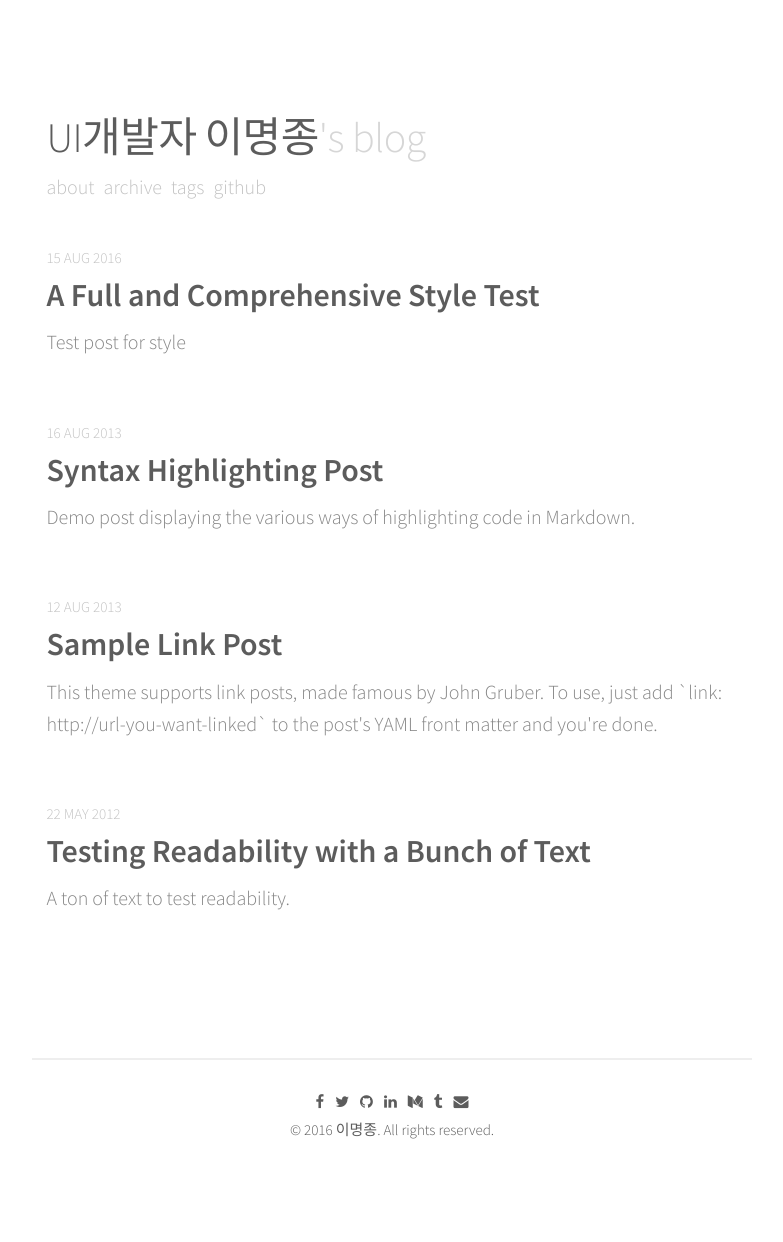
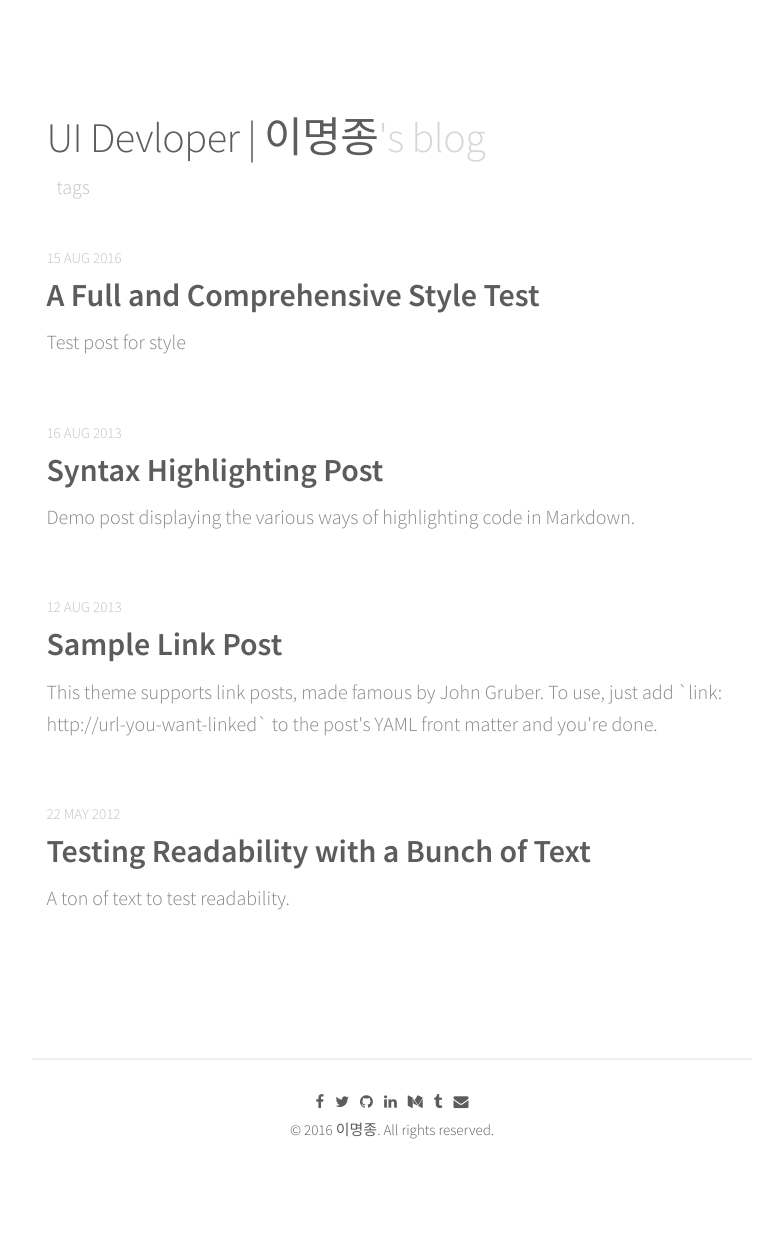
Before and after one commit to qnfzks55/jijong.github.io, a Jekyll site: the page built from index.html, in a window 1280 px wide. Shown: the whole page, without its empty margins (248-1031 px from the left). Built offline with Jekyll 4.4.1, drawn with Linux system fonts in a browser that asks for light colours; nearby versions of some CDN libraries; the list of posts is cut into pages by our own code.

Commit message:
config.yml 수정

```diff
--- a/_config.yml
+++ b/_config.yml
@@ -3,7 +3,7 @@
 # # # # # # # # # # # # #
 
 # Basic
-name:               "UI개발자 이명종"
+name:               "UI Devloper | 이명종"
 
 
 
@@ -46,13 +46,13 @@ kramdown:
 
 # Navigation
 nav:
-  - name:           "About"
+  - name:           ""
     url:            "/about"
-  - name:           "Archive"
+  - name:           ""
     url:            "/archive"
   - name:           "Tags"
     url:            "/tags"
-  - name:           "Github"
+  - name:           ""
     url:            "https://github.com/qnfzks55/qnfzks55.github.io"
 
 
```
